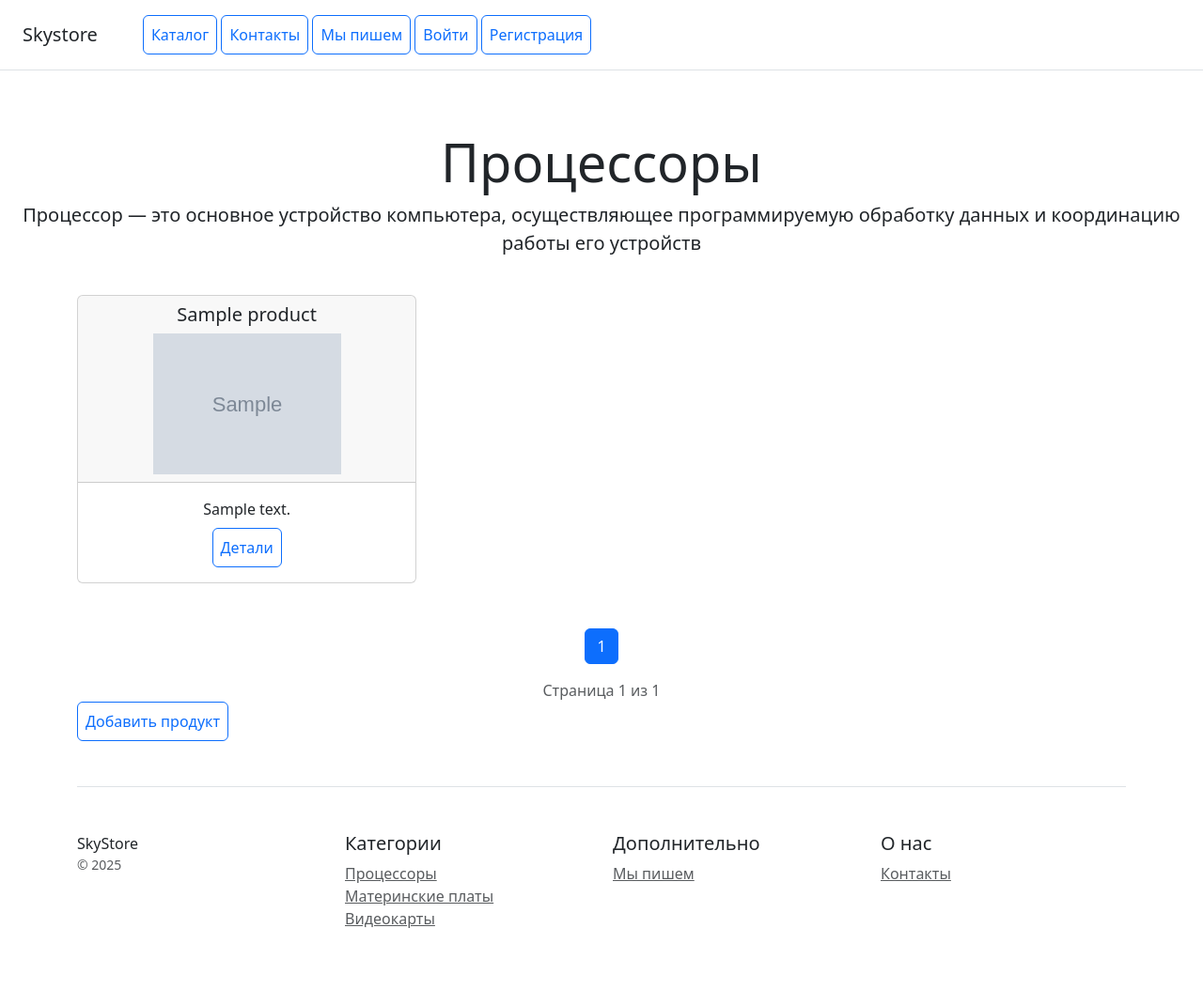
After one commit to prime72rus/DjangoProject_hw, a Django app: page /products/1/products_by_category/ in a window 1280 px wide. The commit adds this page. Shown: the whole page at 94% size. Run offline with Django 5.2, Linux system fonts and the light colour scheme; data comes from the database, SQL or seed files in the repository; tables that the repository leaves empty hold one stand-in row (values such as "Sample post"); grey boxes marked "Sample" are stand-in pictures; parts of the project's set-up code (start-up, migrations or seed data) failed here and were passed over; some libraries are stand-ins or nearby versions.

Commit message:
add ProductByCategoryListView add services.py

```diff
--- /dev/null
+++ b/catalog/services.py
@@ -0,0 +1,12 @@
+from catalog.models import Product, Category
+
+
+class ProductService:
+
+    @staticmethod
+    def get_product_list_by_category(category_id):
+        try:
+            category = Category.objects.get(id=category_id)
+            return category.products.all()
+        except ObjectDoesNotExist:
+            return Product.objects.none()
--- a/catalog/templates/catalog/includes/inc_category.html
+++ b/catalog/templates/catalog/includes/inc_category.html
@@ -9,7 +9,7 @@
                 <h5>Категории</h5>
                 <ul class="list-unstyled text-small">
 	                {% for top in top_category %}
-                    <li><a class="text-muted" href="#">{{ top.category_name }}</a></li>
+                    <li><a class="text-muted" href="{% url 'catalog:products_by_category' top.pk %}">{{ top.category_name }}</a></li>
 	                {% endfor %}
                 </ul>
             </div>
--- /dev/null
+++ b/catalog/templates/catalog/product_list_by_category.html
@@ -0,0 +1,85 @@
+{% extends 'catalog/base.html' %}
+{% load my_tags %}
+{% block title %}Каталог{% endblock %}
+{% block content_1 %}
+{% include 'catalog/includes/header.html' %}
+<div class="pricing-header px-3 py-3 pt-md-5 pb-md-4 mx-auto text-center">
+    <h1 class="display-4">{{ category.category_name }}</h1>
+    <p class="lead">{{ category.category_description }}</p>
+</div>
+{% endblock %}
+
+{% block content_2 %}
+<div class="row row-cols-1 row-cols-sm-2 row-cols-md-3 g-3 text-center">
+    {% for product in object_list %}
+    <div class="col">
+        <div class="card mb-4 box-shadow">
+            <div class="card-header">
+                <h5 class="card-title pricing-card-title">{{ product.product_name | truncatechars:22 }}</h5>
+                <img src="{{ product.image | media_filter }}" class="img-fluid"
+                     style="max-width: auto; max-height: 150px;" alt="...">
+            </div>
+            <div class="card-body">
+                <p class="card-title pricing-card-title">{{ product.product_description | truncatechars:100 }}</p>
+                <a class="p-2 btn btn-outline-primary" href="{% url 'catalog:product_detail' product.pk %}">Детали</a>
+            </div>
+        </div>
+    </div>
+    {% endfor %}
+</div>
+
+<div class="pagination-container mt-4">
+    <nav aria-label="Page navigation">
+        <ul class="pagination justify-content-center">
+            {% if page_obj.has_previous %}
+            <li class="page-item">
+                <a class="page-link" href="?page=1" aria-label="First">
+                    <span aria-hidden="true">&laquo;&laquo;</span>
+                </a>
+            </li>
+            <li class="page-item">
+                <a class="page-link" href="?page={{ page_obj.previous_page_number }}" aria-label="Previous">
+                    <span aria-hidden="true">&laquo;</span>
+                </a>
+            </li>
+            {% endif %}
+
+            {% for num in page_obj.paginator.page_range %}
+                {% if num > page_obj.number|add:'-3' and num < page_obj.number|add:'3' %}
+                    {% if page_obj.number == num %}
+                    <li class="page-item active">
+                        <span class="page-link">{{ num }}</span>
+                    </li>
+                    {% else %}
+                    <li class="page-item">
+                        <a class="page-link" href="?page={{ num }}">{{ num }}</a>
+                    </li>
+                    {% endif %}
+                {% endif %}
+            {% endfor %}
+
+            {% if page_obj.has_next %}
+            <li class="page-item">
+                <a class="page-link" href="?page={{ page_obj.next_page_number }}" aria-label="Next">
+                    <span aria-hidden="true">&raquo;</span>
+                </a>
+            </li>
+            <li class="page-item">
+                <a class="page-link" href="?page={{ page_obj.paginator.num_pages }}" aria-label="Last">
+                    <span aria-hidden="true">&raquo;&raquo;</span>
+                </a>
+            </li>
+            {% endif %}
+        </ul>
+    </nav>
+
+    <div class="text-center text-muted mt-2">
+        Страница {{ page_obj.number }} из {{ page_obj.paginator.num_pages }}
+    </div>
+</div>
+<div>
+	{% if not perms.catalog.can_unpublish_product %}
+	<a class="p-2 btn btn-outline-primary" href="{% url 'catalog:product_create' %}">Добавить продукт</a>
+	{% endif %}
+</div>
+{% endblock %}
--- a/catalog/urls.py
+++ b/catalog/urls.py
@@ -1,6 +1,8 @@
 from django.urls import path
+from django.views.decorators.cache import cache_page
+
 from catalog.apps import CatalogConfig
-from catalog.views import ProductListView, ProductDetailView, ContactsView, ProductCreateView, ProductUpdateView, ProductDeleteView
+from catalog.views import ProductListView, ProductDetailView, ContactsView, ProductCreateView, ProductUpdateView, ProductDeleteView, ProductByCategoryListView
 
 
 app_name = CatalogConfig.name
@@ -8,8 +10,9 @@ app_name = CatalogConfig.name
 urlpatterns = [
     path("products/", ProductListView.as_view(), name="home"),
     path("contacts/", ContactsView.as_view(), name="contacts"),
-    path("products/<int:pk>/detail/", ProductDetailView.as_view(), name="product_detail"),
+    path("products/<int:pk>/detail/", cache_page(60 * 5)(ProductDetailView.as_view()), name="product_detail"),
     path("products/create/", ProductCreateView.as_view(), name="product_create"),
     path("products/<int:pk>/update/", ProductUpdateView.as_view(), name="product_update"),
     path("products/<int:pk>/delete/", ProductDeleteView.as_view(), name="product_delete"),
+    path("products/<int:pk>/products_by_category/", ProductByCategoryListView.as_view(), name="products_by_category")
 ]
--- a/catalog/views.py
+++ b/catalog/views.py
@@ -1,4 +1,4 @@
-from django.shortcuts import render, redirect, reverse
+from django.shortcuts import render, redirect, reverse, get_object_or_404
 from django.http import HttpResponse
 from django.contrib import messages
 from catalog.models import Product, Category
@@ -11,8 +11,9 @@ from django.contrib.auth.mixins import LoginRequiredMixin, PermissionRequiredMix
 from users.models import User
 from django.core.exceptions import PermissionDenied
 from django.core.cache import cache
-from django.views.decorators.cache import cache_page
 from django.utils.decorators import method_decorator
+from config.settings import CACHE_ENABLED
+from catalog.services import ProductService
 
 
 class ProductListView(ListView):
@@ -21,11 +22,34 @@ class ProductListView(ListView):
     paginate_by = 3
 
     def get_queryset(self):
-        queryset = cache.get("product_list_queryset")
-        if not queryset:
+        if not CACHE_ENABLED:
+            return super().get_queryset()
+
+        page = self.request.GET.get("page", 1)
+        cache_key = f"product_list_queryset_{page}"
+        queryset = cache.get(cache_key)
+
+        if queryset is None:
             queryset = super().get_queryset()
-            cache.set("product_list_queryset", queryset, 60 * 5)
+            cache.set(cache_key, queryset, timeout=60 * 5)
         return queryset
+
+class ProductByCategoryListView(ListView):
+
+    model = Product
+    template_name = "catalog/product_list_by_category.html"
+    context_object_name = "products"
+    paginate_by = 3
+
+    def get_queryset(self):
+        category_id = self.kwargs['pk']
+        self.category = get_object_or_404(Category, id=category_id)
+        return ProductService.get_product_list_by_category(category_id)
+
+    def get_context_data(self, **kwargs):
+        context = super().get_context_data(**kwargs)
+        context['category'] = self.category
+        return context
 
 
 class ContactsView(View):
@@ -43,7 +67,6 @@ class ContactsView(View):
             f"Ваше имя: {name}, номер телефона: {phone}, сообщение: {message}"
         )
 
-@method_decorator(cache_page(60 * 5), name="dispatch")
 class ProductDetailView(LoginRequiredMixin, DetailView):
     model = Product
     template_name = "catalog/product_detail.html"
```
Also changed, not shown: config/settings.py (+7 -5 lines).
